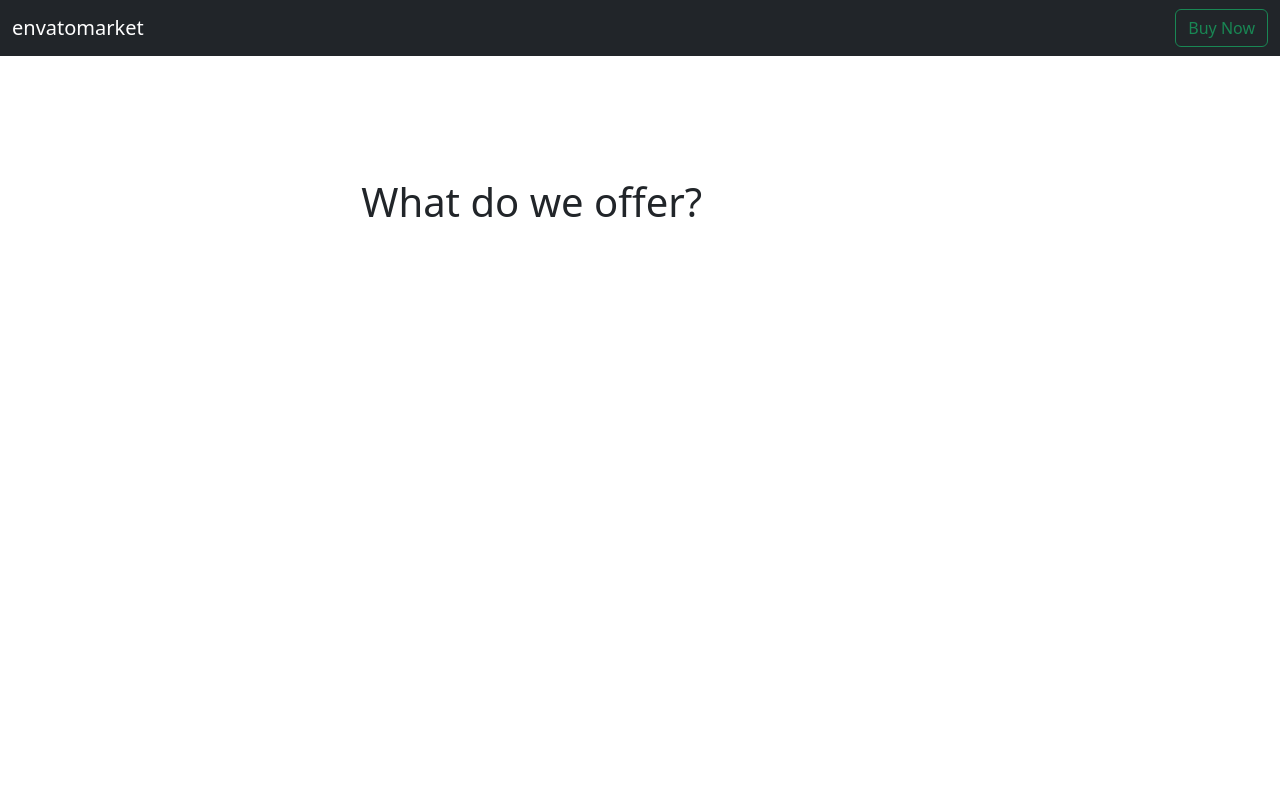
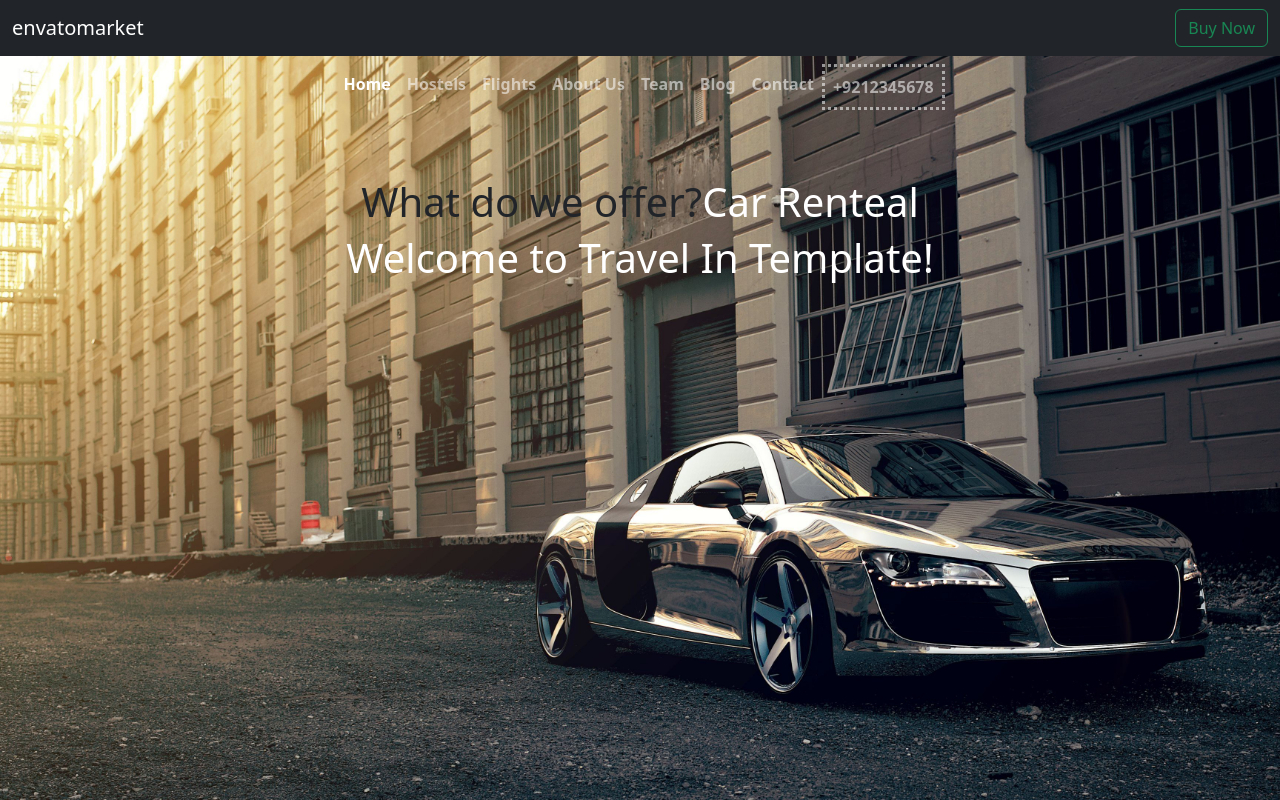
Before and after one commit to Shadmans-World/practice, a plain HTML site: page index.html in a window 1280 px wide. Drawn offline with nearby package versions, Linux system fonts and the light colour scheme; the site is published under a folder, as on GitHub Pages, so addresses that start at the root find nothing.

Commit message:
2nd Commit

```diff
--- a/style.css
+++ b/style.css
@@ -13,7 +13,7 @@
 } */
 
 body {
-    background-image: url(/car4k.jpg);
+    background-image: url(car4k.jpg);
     background-size: cover;
     height: 100vh;
     /* width: 100vh; */
```
